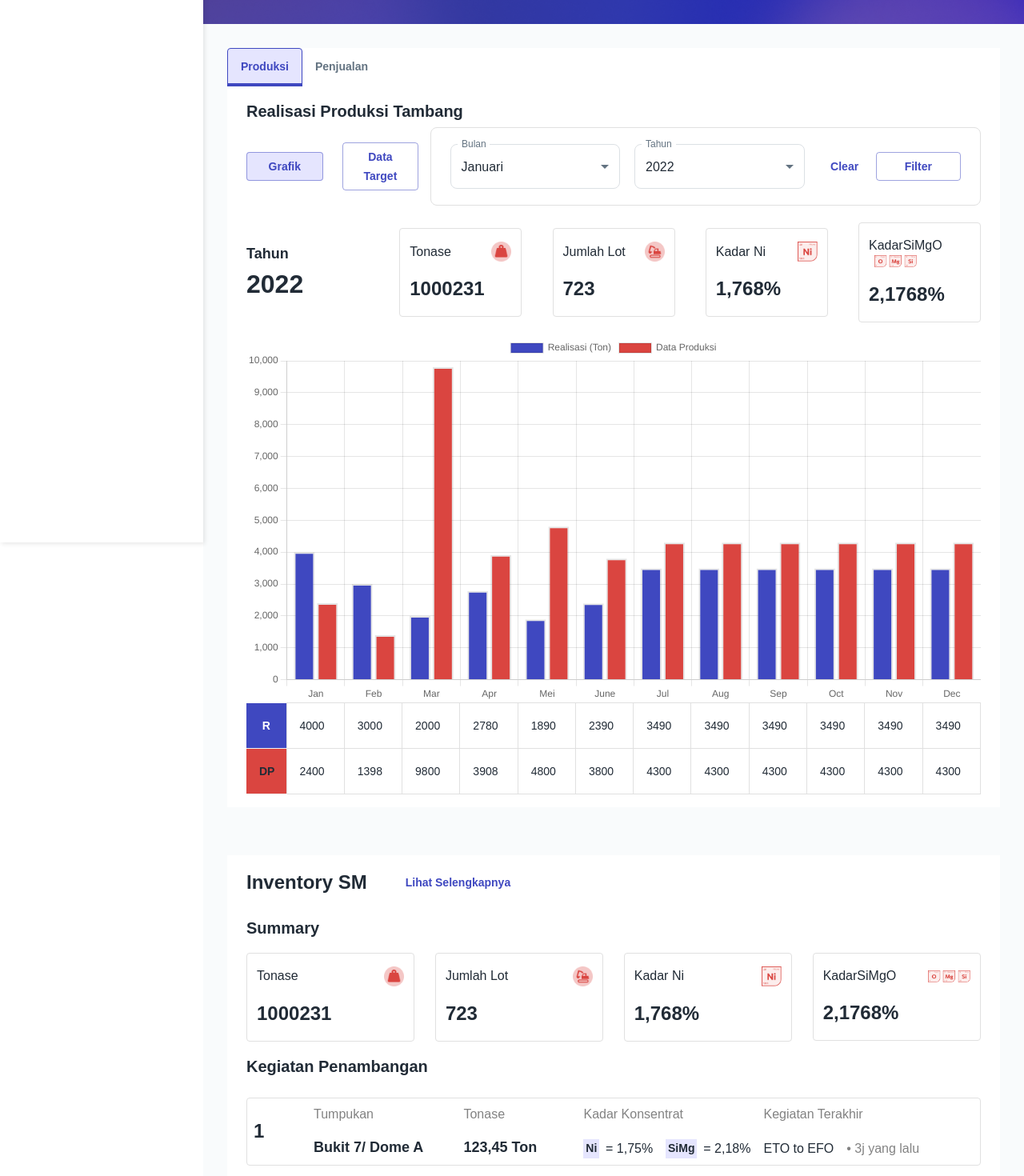
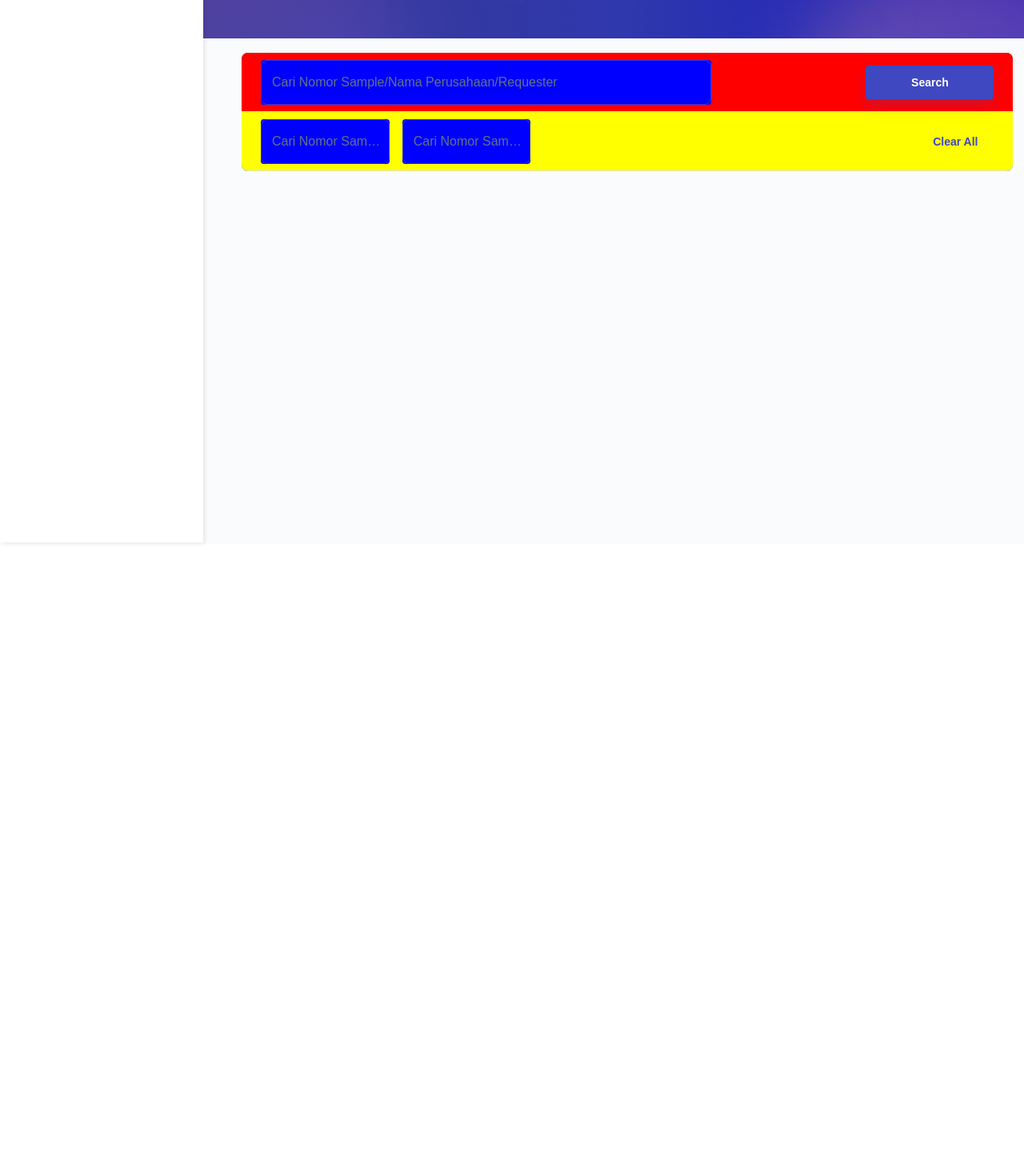
Before and after one commit to primawk/pms, a React (Create React App) app: page /laporan-lab in a window 1280 px wide. Shown: the part 180-1650 px from the top of the page at 80% size. After the commit the page ends 860 px from the top, so only its background shows below. Built offline with nearby package versions, Linux system fonts and the light colour scheme.

Commit message:
search filter layout

```diff
--- a/src/pages/LaporanLab/InventorySection/index.js
+++ b/src/pages/LaporanLab/InventorySection/index.js
@@ -1,5 +1,5 @@
 import React from 'react';
-import { Button, Grid, Typography } from '@mui/material';
+import { Button, Grid, TextField } from '@mui/material';
 
 import ArrowDown from '@iconify-icons/charm/chevron-down';
 import { Icon } from '@iconify/react';
@@ -10,30 +10,54 @@ import ListData from './ListData';
 const InventorySection = ({ title, subtitle }) => {
   return (
     <div className="app-content">
-      <Grid sx={{ background: 'white' }}>
-        <Grid sx={{ padding: '1em 1.5em' }}>
-          <Grid container direction="row" alignItems="center" justifyContent="flex-start" mb={3}>
-            <Typography mr={5} variant="h4">
-              {title}
-            </Typography>
-            <Button variant="text">Lihat Selengkapnya</Button>
-          </Grid>
-
-          <Summary />
-
-          <ListData subtitle={subtitle} />
-
+      <Grid
+        container
+        sx={{
+          display: 'flex',
+          backgroundColor: 'white',
+          direction: 'column',
+          alignItems: 'flex-start',
+          padding: '0px',
+          position: 'absolute',
+          width: '78.625rem',
+          height: '9.25rem',
+          left: '7.5rem',
+          top: '14.188rem'
+        }}
+      >
+        <Grid
+          container
+          sx={{
+            display: 'flex',
+            backgroundColor: 'white',
+            direction: 'row',
+            alignItems: 'center',
+            padding: '16px 24px',
+            gap: '24px',
+            width: '1258px',
+            height: '74px',
+            borderBottom: 1
+          }}
+        >
           <Grid
-            container
-            alignItems="center"
-            justifyContent="center"
-            mb={1}
-            mt={2}
-            textAlign="center"
-            color="#828282"
+            item
+            sx={{
+              display: 'flex',
+              backgroundColor: 'white',
+              direction: 'row',
+              alignItems: 'center',
+              padding: '16px 24px',
+              gap: '11px',
+              width: '640px',
+              height: '42px'
+            }}
           >
-            SHOW MORE
-            <Icon width={25} height={25} icon={ArrowDown} style={{ marginLeft: '0.5em' }} />
+            <TextField
+              id="outlined-basic"
+              label="Cari Nomor Sample/Nama Perusahaan/Requester"
+              variant="outlined"
+              fullWidth
+            />
           </Grid>
         </Grid>
       </Grid>
--- a/src/pages/LaporanLab/index.js
+++ b/src/pages/LaporanLab/index.js
@@ -3,15 +3,17 @@ import { Icon } from '@iconify/react';
 
 // components
 import Header from 'components/Header';
-import { Grid, Tab, Tabs, Typography } from '@mui/material';
+import { Grid, Button, Tab, Tabs, Typography } from '@mui/material';
 import FilterSection from './FilterSection';
 import InfoSection from './InfoSection';
 import ChartSection from './ChartSection';
 import InventorySection from './InventorySection';
+import TextField from '@mui/material/TextField';
 
 import TargetDataTable from './TargetDataTable';
 import TargetDataInformation from './TargetDataInformation';
 import CustomPagination from 'components/Pagination';
+import { nominalTypeHack } from 'prop-types';
 
 const menuList = [
   { value: 0, label: 'Produksi' },
@@ -178,83 +180,111 @@ export default function LaporanLab() {
             <h2 style={{ color: 'white', fontSize: '1.5rem', fontWeight: '700' }}>Laporan Lab</h2>
           </div>
         </div>
-        {/* <Grid item>{children}</Grid> */}
       </Grid>
-      {/*
-      <Header
-        icon={<Icon icon="icomoon-free:lab" color="white" fontSize="1.5rem" />}
-        title="Laporan Lab"
-        background="dashboard.png"
-      /> */}
 
-      <div className="app-content">
-        <Grid sx={{ background: 'white' }}>
-          <Tabs
-            value={menuTab}
-            onChange={handleChangeTab}
-            textColor="primary"
-            indicatorColor="primary"
-            TabIndicatorProps={{
-              sx: {
-                bgcolor: '#3F48C0',
-                height: '4px'
-              }
+      <Grid
+        container
+        sx={{
+          display: 'flex',
+          backgroundColor: 'green',
+          flexDirection: 'column',
+          alignItems: 'flex-start',
+          padding: '0px',
+          width: '94%',
+          height: '9.25rem',
+          marginLeft: '3rem',
+          marginTop: '1.125rem',
+          borderRadius: '8px 8px 8px 8px'
+        }}
+      >
+        <Grid
+          container
+          sx={{
+            display: 'flex',
+            backgroundColor: 'red',
+            flexDirection: 'row',
+            alignItems: 'center',
+            justifyContent: 'space-between',
+            gap: '24px',
+            height: '4.625rem',
+            borderBottom: 1,
+            borderBottomColor: '#E0E0E0',
+            borderRadius: '8px 8px 0 0'
+          }}
+        >
+          <Grid
+            item
+            sx={{ backgroundColor: 'blue', borderRadius: '4px', marginLeft: '1.5rem' }}
+            xs={7}
+          >
+            <TextField
+              id="outlined-basic"
+              label="Cari Nomor Sample/Nama Perusahaan/Requester"
+              variant="outlined"
+              fullWidth
+            />
+          </Grid>
+          <Button
+            variant="contained"
+            sx={{ width: '160px', height: '42px', marginRight: '1.5rem' }}
+          >
+            Search
+          </Button>
+        </Grid>
+        <Grid
+          container
+          sx={{
+            display: 'flex',
+            backgroundColor: 'yellow',
+            flexDirection: 'row',
+            alignItems: 'center',
+            // justifyContent: 'space-between',
+            // gap: '24px',
+            height: '4.625rem',
+            borderBottom: 1,
+            borderBottomColor: '#E0E0E0',
+            borderRadius: '0 0 8px 8px'
+          }}
+        >
+          <Grid
+            item
+            sx={{ backgroundColor: 'blue', borderRadius: '4px', marginLeft: '1.5rem' }}
+            xs={2}
+          >
+            <TextField
+              id="outlined-basic"
+              label="Cari Nomor Sample/Nama Perusahaan/Requester"
+              variant="outlined"
+              fullWidth
+            />
+          </Grid>
+          <Grid
+            item
+            sx={{ backgroundColor: 'blue', borderRadius: '4px', marginLeft: '1rem' }}
+            xs={2}
+          >
+            <TextField
+              id="outlined-basic"
+              label="Cari Nomor Sample/Nama Perusahaan/Requester"
+              variant="outlined"
+              fullWidth
+            />
+          </Grid>
+
+          <Button
+            sx={{
+              backgroundColor: 'transparent',
+              outline: 'none',
+              overflow: 'hidden',
+              border: 'none',
+              marginRight: '2.25rem',
+              marginLeft: 'auto'
             }}
           >
-            {menuList?.map((item) => (
-              <Tab
-                key={item.value}
-                value={item.value}
-                label={item.label}
-                sx={
-                  item.value === menuTab
-                    ? {
-                        backgroundColor: '#E5E5FE',
-                        border: '1px solid #3F48C0',
-                        borderRadius: '4px',
-                        transition: '0.3s'
-                      }
-                    : {}
-                }
-              />
-            ))}
-          </Tabs>
+            Clear All
+          </Button>
         </Grid>
-
-        {subMenu === 0 ? (
-          <Grid sx={{ background: 'white', padding: '1em 1.5em' }}>
-            <Typography variant="h5">Realisasi Produksi Tambang</Typography>
-
-            <FilterSection subMenu={subMenu} handleChangeSubMenu={handleChangeSubMenu} />
-
-            <InfoSection />
-
-            <ChartSection chartData={chartData} data={data} />
-          </Grid>
-        ) : (
-          <>
-            <Grid sx={{ background: 'white', padding: '1em 1.5em' }}>
-              <Typography variant="h5">Data Target Produksi Tambang</Typography>
-
-              <FilterSection subMenu={subMenu} handleChangeSubMenu={handleChangeSubMenu} />
-
-              <TargetDataInformation />
-
-              <TargetDataTable sample={sample} targetTableHead={targetTableHead} />
-
-              <CustomPagination />
-            </Grid>
-          </>
-        )}
-      </div>
-
-      {subMenu === 0 && (
-        <>
-          <InventorySection title="Inventory SM" subtitle="Kegiatan Penambangan" />
-          <InventorySection title="Inventory ETO" subtitle="Stockfile" />
-          <InventorySection title="Inventory EFO" subtitle="Stckyard" />
-        </>
-      )}
+      </Grid>
     </>
   );
 }
```
